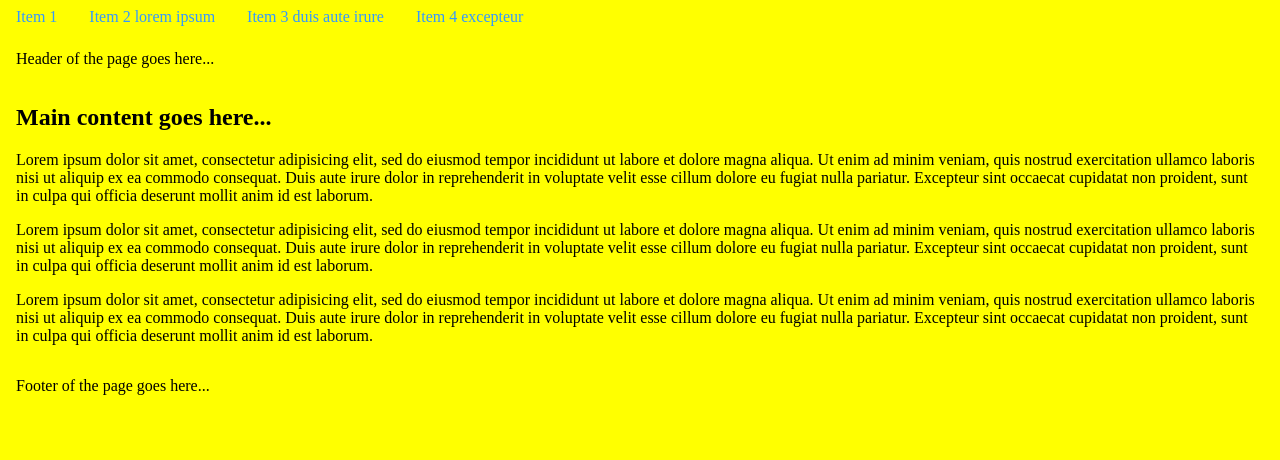
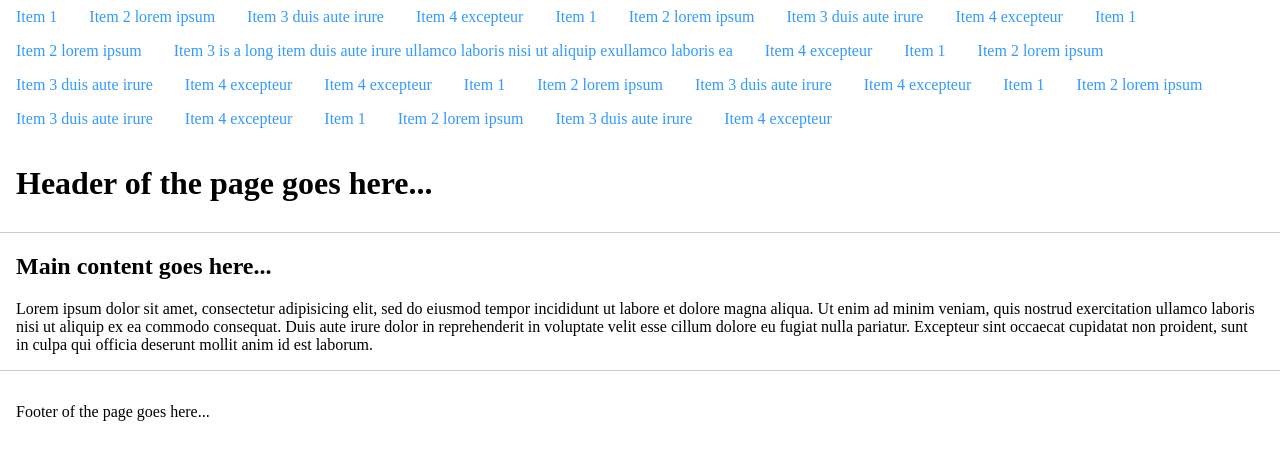
Before and after one commit to smohadjer/offcanvas, a plain HTML site: page demo/index.html in a window 1280 px wide. Drawn offline with Linux system fonts and the light colour scheme.

Commit message:
bug fixes

```diff
--- a/demo/demo.css
+++ b/demo/demo.css
@@ -1,11 +1,17 @@
 /* demo styles not required by offcanvas */
 body {
 	margin: 0;
-	background: yellow;
+	background: #fff;
 }
 
-header, footer {
+header {
+	padding: 0.5em 1em;
+	border-bottom: solid 1px #ccc;
+}
+
+footer {
 	padding: 1em;
+	border-top: solid 1px #ccc;
 }
 
 article {
@@ -16,10 +22,12 @@ nav {
 	padding: 0;
 	margin: 0;
 }
+
 nav ul {
 	margin: 0;
 	padding: 0;
 }
+
 nav li {
 	padding: 0.5em 1em;
 	border-bottom: solid 1px #ccc;
@@ -27,31 +35,21 @@ nav li {
 	margin: 0;
 }
 
+nav li:last-child {
+	border-bottom: none;
+}
+
 nav li a {
 	text-decoration: none;
 	color: #39f;
 }
 
-.menu {
-	padding: 0.5em 1em;
-	border-bottom: solid 1px #ccc;
-	position: fixed;
-}
 .menu span {
-	font-size: 1.2em;
+	font-size: 1.1em;
 	color: #39f;
 	font-weight: bold;
 	cursor: pointer;
 	font-family: arial, verdana, sans-serif;
-}
-
-.menu span:before {
-	content: "Menu";
-}
-
-
-.offcanvas .menu span:before {
-	content: "< Back";
 }
 
 @media screen and (min-width: 600px) {
@@ -65,11 +63,11 @@ nav li a {
 	}
 }
 
-/* version with menu fixed */
+/* version with sticky menu bar */
+/*
 @media screen and (max-width: 599px) {
 	.menu {
 		position: fixed;
-		background: #fff;
 		width: 100%;
 		top: 0;
 	}
@@ -82,3 +80,4 @@ nav li a {
 		padding-top: 40px;
 	}
 }
+*/
--- a/demo/index.html
+++ b/demo/index.html
@@ -5,12 +5,19 @@
 		<title>OffCanvas Navigation with semantic markup</title>
 		<meta name="description" content="OffCanvas Navigation">
 		<meta name="viewport" content="width=device-width, initial-scale=1">
+		<link rel="stylesheet" href="../offcanvas.css">
 		<link rel="stylesheet" href="demo.css">
-		<link rel="stylesheet" href="../offcanvas.css">
+
 		<script src="jquery.js"></script>
 		<script>
 			$(document).ready(function() {
-				$('.menu span').on('click', function() {
+				var eventName = 'click';
+
+				if ('ontouchstart' in document.documentElement) {
+					eventName = 'touchstart';
+				}
+
+				$('.menu span').on(eventName, function() {
 					$('html').removeClass('end');
 					$('html').toggleClass('offcanvas');
 				});
@@ -32,15 +39,42 @@
 				<li><a href="javascript:void(0);">Item 2 lorem ipsum</a></li>
 				<li><a href="javascript:void(0);">Item 3 duis aute irure</a></li>
 				<li><a href="javascript:void(0);">Item 4 excepteur</a></li>
+				<li><a href="javascript:void(0);">Item 1</a></li>
+				<li><a href="javascript:void(0);">Item 2 lorem ipsum</a></li>
+				<li><a href="javascript:void(0);">Item 3 duis aute irure</a></li>
+				<li><a href="javascript:void(0);">Item 4 excepteur</a></li>
+				<li><a href="javascript:void(0);">Item 1</a></li>
+				<li><a href="javascript:void(0);">Item 2 lorem ipsum</a></li>
+				<li><a href="javascript:void(0);">Item 3 is a long item  duis aute irure  ullamco laboris nisi ut aliquip exullamco laboris  ea </a></li>
+				<li><a href="javascript:void(0);">Item 4 excepteur</a></li>
+				<li><a href="javascript:void(0);">Item 1</a></li>
+				<li><a href="javascript:void(0);">Item 2 lorem ipsum</a></li>
+				<li><a href="javascript:void(0);">Item 3 duis aute irure</a></li>
+				<li><a href="javascript:void(0);">Item 4 excepteur</a></li>
+				<li><a href="javascript:void(0);">Item 4 excepteur</a></li>
+				<li><a href="javascript:void(0);">Item 1</a></li>
+				<li><a href="javascript:void(0);">Item 2 lorem ipsum</a></li>
+				<li><a href="javascript:void(0);">Item 3 duis aute irure</a></li>
+				<li><a href="javascript:void(0);">Item 4 excepteur</a></li>
+				<li><a href="javascript:void(0);">Item 1</a></li>
+				<li><a href="javascript:void(0);">Item 2 lorem ipsum</a></li>
+				<li><a href="javascript:void(0);">Item 3 duis aute irure</a></li>
+				<li><a href="javascript:void(0);">Item 4 excepteur</a></li>
+				<li><a href="javascript:void(0);">Item 1</a></li>
+				<li><a href="javascript:void(0);">Item 2 lorem ipsum</a></li>
+				<li><a href="javascript:void(0);">Item 3 duis aute irure</a></li>
+				<li><a href="javascript:void(0);">Item 4 excepteur</a></li>
 			</ul>
 		</nav>
-		<header>Header of the page goes here...</header>
+		<header>
+			<h1>Header of the page goes here...</h1>
+		</header>
 		<article>
 			<h2>Main content goes here...</h2>
 			<p>Lorem ipsum dolor sit amet, consectetur adipisicing elit, sed do eiusmod tempor incididunt ut labore et dolore magna aliqua. Ut enim ad minim veniam, quis nostrud exercitation ullamco laboris nisi ut aliquip ex ea commodo consequat. Duis aute irure dolor in reprehenderit in voluptate velit esse cillum dolore eu fugiat nulla pariatur. Excepteur sint occaecat cupidatat non proident, sunt in culpa qui officia deserunt mollit anim id est laborum.</p>
-			<p>Lorem ipsum dolor sit amet, consectetur adipisicing elit, sed do eiusmod tempor incididunt ut labore et dolore magna aliqua. Ut enim ad minim veniam, quis nostrud exercitation ullamco laboris nisi ut aliquip ex ea commodo consequat. Duis aute irure dolor in reprehenderit in voluptate velit esse cillum dolore eu fugiat nulla pariatur. Excepteur sint occaecat cupidatat non proident, sunt in culpa qui officia deserunt mollit anim id est laborum.</p>
-			<p>Lorem ipsum dolor sit amet, consectetur adipisicing elit, sed do eiusmod tempor incididunt ut labore et dolore magna aliqua. Ut enim ad minim veniam, quis nostrud exercitation ullamco laboris nisi ut aliquip ex ea commodo consequat. Duis aute irure dolor in reprehenderit in voluptate velit esse cillum dolore eu fugiat nulla pariatur. Excepteur sint occaecat cupidatat non proident, sunt in culpa qui officia deserunt mollit anim id est laborum.</p>
 		</article>
-		<footer>Footer of the page goes here...</footer>
+		<footer>
+			<p>Footer of the page goes here...</p>
+		</footer>
 	</body>
 </html>
--- a/offcanvas.css
+++ b/offcanvas.css
@@ -1,12 +1,18 @@
-body {
-
-}
-
 .menu {
 	display: none;
 }
 
 @media screen and (max-width: 599px) {
+	nav {
+		position: absolute;
+		box-sizing: border-box;
+		background: #fff;
+		left: calc(100% * -1);
+		width: 100%;
+		transition: left 0.4s;
+		transition-timing-function: cubic-bezier(0.215, 0.610, 0.355, 1.000); /* easeOutCubic */
+	}
+
 	.offcanvas,
 	.offcanvas body	{
 		height: 100%;
@@ -14,7 +20,6 @@ body {
 
 	.offcanvas nav {
 		left: 0;
-		box-shadow: 3px 1px 3px 0px rgba(0,0,0,0.2);
 	}
 
 	.offcanvas.end nav {
@@ -27,18 +32,21 @@ body {
 
 	.menu {
 		display: block;
+		background: #ddd;
 	}
 
-	nav {
-		position: absolute;
-		box-sizing: border-box;
-		background: #fff;
+	.menu span {
+		padding: 1em;
+		display: block;
+	}
 
-		left: calc(100% * -1);
-		width: 100%;
-		height: 100%;
-		overflow: auto;
-		transition: left 0.4s;
-        transition-timing-function: cubic-bezier(0.215, 0.610, 0.355, 1.000); /* easeOutCubic */
+	.menu span:before {
+		content: "Mobile nav";
 	}
+
+	.offcanvas .menu span:before {
+		content: "< Back";
+	}
+
+
 }
```
